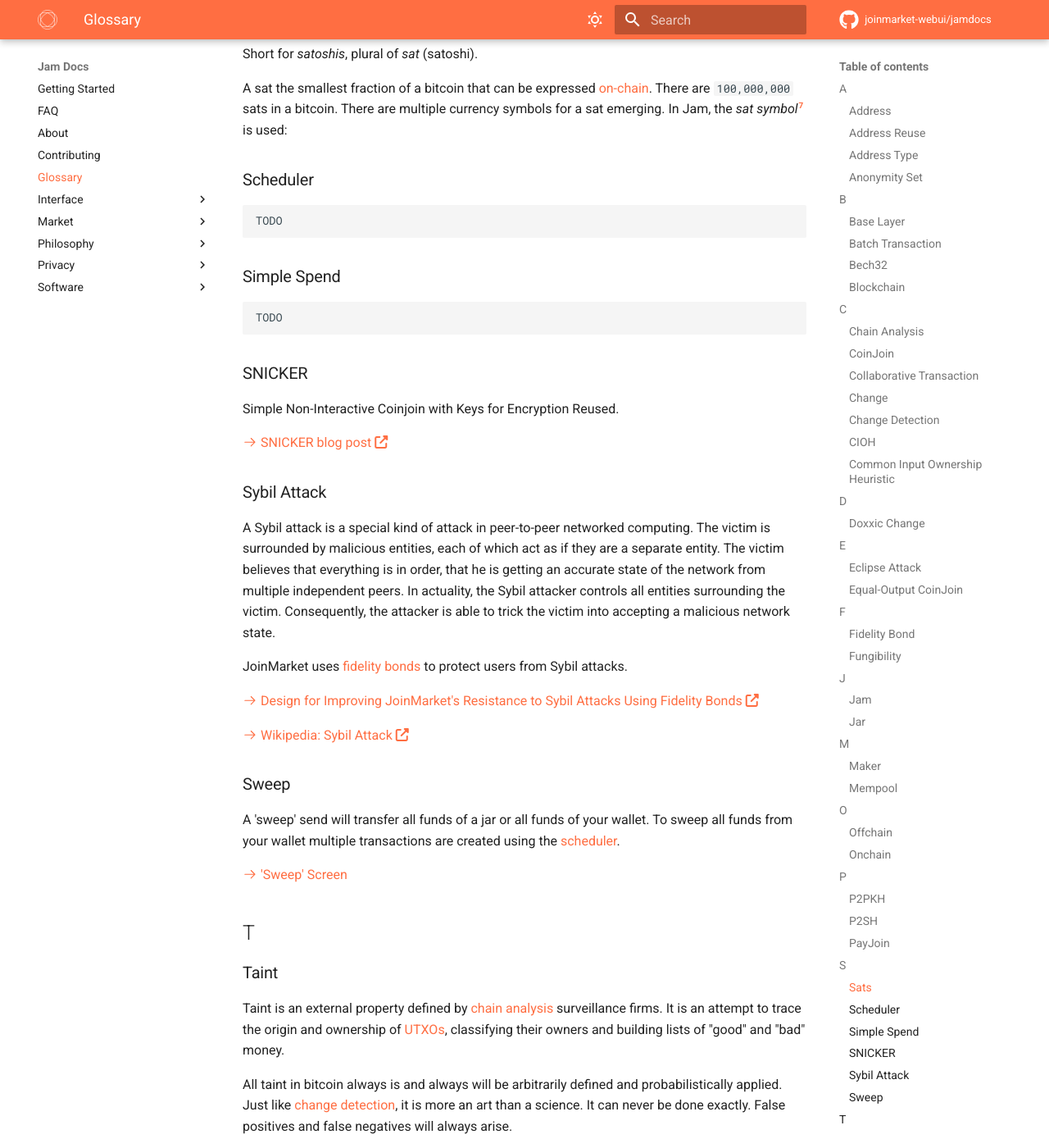
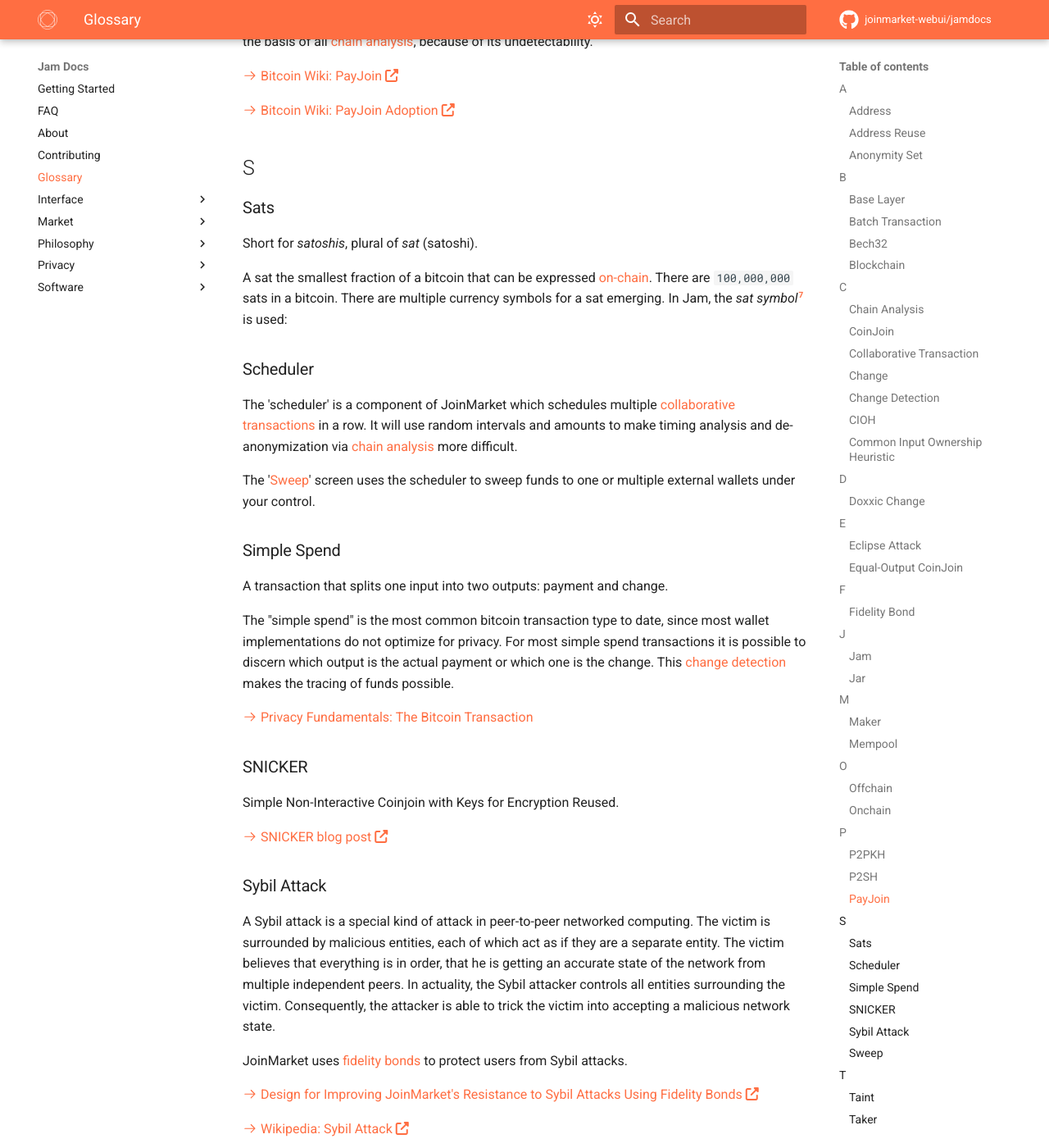
Before and after one commit to joinmarket-webui/jamdocs, an MkDocs documentation site: the page built from docs/glossary.md, in a window 1280 px wide and 1400 px high, scrolled down 7981 px. Shown: the whole window at 82% size. Built offline with MkDocs 1.6.1 and Material for MkDocs 9.7.7, drawn with Linux system fonts in a browser that asks for light colours; nearby versions of some CDN libraries; comment, search, counter and statistics services are not loaded; some of the changed text lies outside the part shown.

Commit message:
docs(glossary): update & remove TODOs (#22)
* docs(glossary): simple spend

* docs(glossary): scheduler

* docs(glossary): eclipse attack

* docs(glossary): offchain

* docs(glossary): onchain

* docs(glossary): anonymity set

```diff
--- a/docs/glossary.md
+++ b/docs/glossary.md
@@ -70,13 +70,18 @@
 
 [reuse]: https://en.bitcoin.it/wiki/Address_reuse
 
-### Address Type
-
-    TODO
-
 ### Anonymity Set
 
-    TODO
+The only way to hide in plain sight is by hiding in a crowd. The anonymity set
+is simply the size of this crowd.
+
+If you are putting on a hat and sunglasses to hide in a crowd of people that are
+wearing the same hat and sunglasses, your anonymity set is the size of this
+crowd. If said crowd is 50 people, an attacker could mistake you for anyone out
+of these 50 people. Similarly, when doing a [collaborative
+transaction](#collaborative-transaction) in bitcoin, you are creating an
+[onchain](#onchain) footprint that is equivalent to the onchain footprint of
+others.
 
 ## B
 ### Base Layer
@@ -199,7 +204,7 @@
 Technically speaking, change detection is trying to figure out which output of a
 transaction is a change output. Change detection is based on various heuristics.
 False positives will always exist, even if the transaction under scrutiny is a
-simple spend. Consequently, it is more an art than a science.
+[simple spend](#simple-spend). Consequently, it is more an art than a science.
 
 To quote one special investigations team speaking on chain analysis:
 
@@ -260,7 +265,14 @@
 ## E
 ### Eclipse Attack
 
-    TODO
+An eclipse attack is an attack in networked systems in which an attacker targets
+a node to convince it of a false network state. The attacker surrounds the node
+in order to conceal or block off accurate information, leaving the attacked
+node(s) in the dark in terms of the global network state.
+
+An eclipse attack is similar to a [Sybil attack](#sybil-attack).
+
+[:octicons-arrow-right-24: Bitcoin Stack Exchange: Eclipse Attack vs. Sybil Attack](https://bitcoin.stackexchange.com/a/61154/93857)
 
 ### Equal-Output CoinJoin
 
@@ -310,9 +322,6 @@
 [jm-fb-math]: https://gist.github.com/chris-belcher/87ebbcbb639686057a389acb9ab3e25b
 [jam-fb]: /interface/fidelity-bonds/
 
-### Fungibility
-
-    TODO
 
 ## J
 ### Jam
@@ -369,11 +378,22 @@
 ## O
 ### Offchain
 
-    TODO
+An offchain (or off-chain) transaction is any transaction that does not happen
+[onchain](#onchain). Examples include transactions on the Lightning network, the
+handing over of physical private keys, as well as transactions on centralized
+ledgers such as exchanges and other trusted third parties.
+
+Some offchain transactions, such as handing over private keys on USB sticks or
+similar, are outside of the scope of [chain analysis](#chain-analysis).
+Consequently, chain analysis can never be completely accurate.
 
 ### Onchain
 
-    TODO
+An onchain (or on-chain) transaction is a bitcoin transaction that is settled on
+the bitcoin [timechain](#timechain). The analysis of these transactions is
+called [chain analysis](#chain-analysis), which is the spying on and
+de-anonymizing of bitcoin's users by trying to find patterns in the onchain
+data.
 
 ## P
 ### P2PKH
@@ -425,11 +445,26 @@
 
 ### Scheduler
 
-    TODO
+The 'scheduler' is a component of JoinMarket which schedules multiple
+[collaborative transactions](#collaborative-transaction) in a row. It will use
+random intervals and amounts to make timing analysis and de-anonymization via
+[chain analysis](#chain-analysis) more difficult.
+
+The '[Sweep](#sweep)' screen uses the scheduler to sweep funds to one or
+multiple external wallets under your control.
 
 ### Simple Spend
 
-    TODO
+A transaction that splits one input into two outputs: payment and change.
+
+The "simple spend" is the most common bitcoin transaction type to date, since
+most wallet implementations do not optimize for privacy. For most simple spend
+transactions it is possible to discern which output is the actual payment or
+which one is the change. This [change detection](#change-detection) makes
+the tracing of funds possible.
+
+[:octicons-arrow-right-24: Privacy Fundamentals: The Bitcoin Transaction][fundamentals-tx]
+
 
 ### SNICKER
 Simple Non-Interactive Coinjoin with Keys for Encryption Reused.
```
